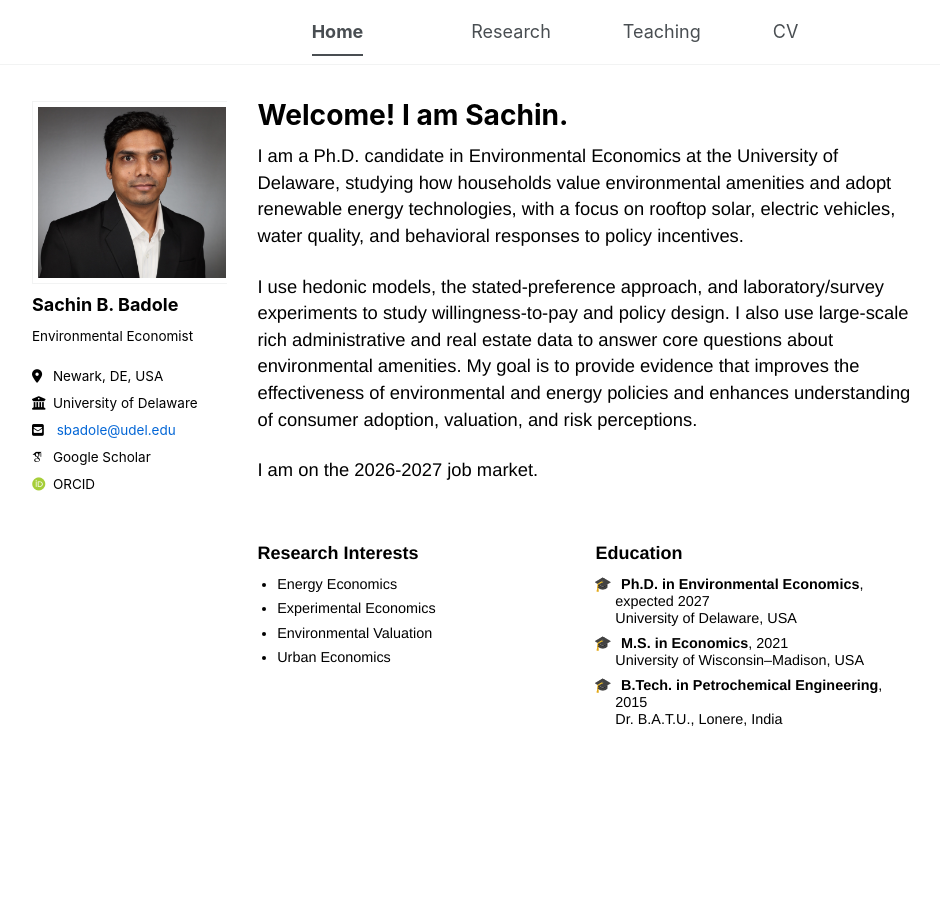
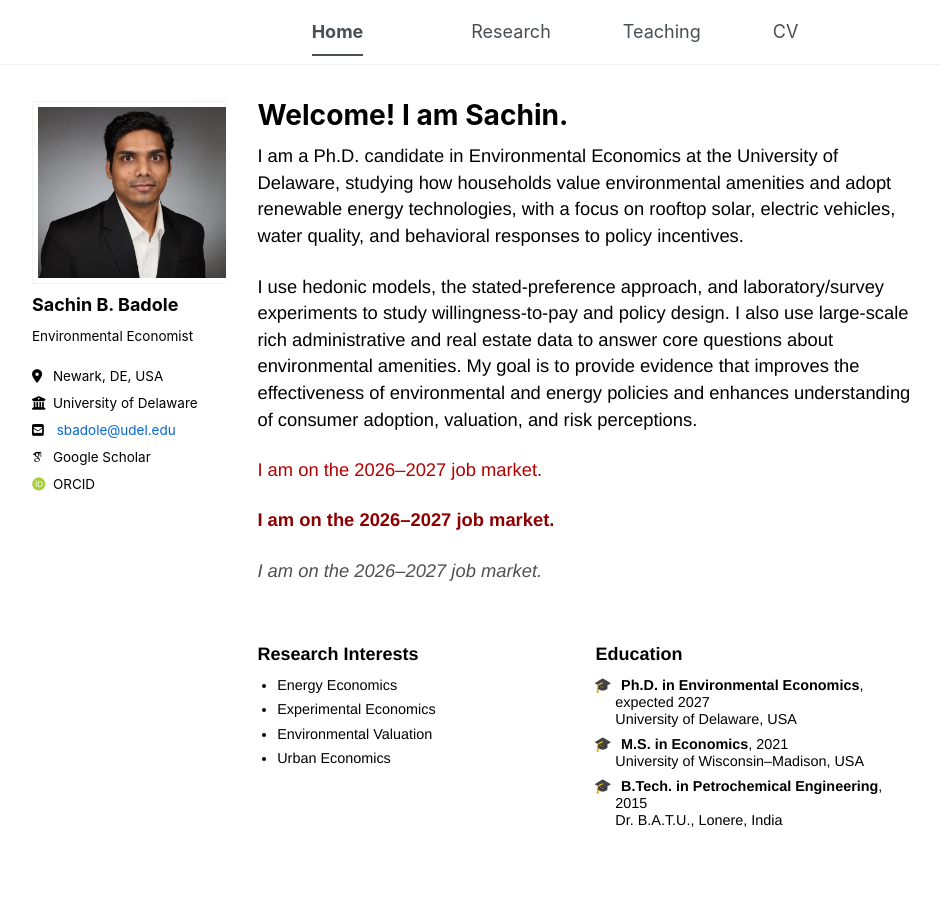
Before and after one commit to sachin-b-badole/sachin-b-badole.github.io, a Jekyll site: the page built from _pages/about.md, in a window 1280 px wide. Shown: the whole page, without its empty margins (76-1016 px from the left). Built offline with Jekyll 4.4.1, drawn with Linux system fonts in a browser that asks for light colours; some web fonts are replaced; a script bundle is joined from its source files by our own code; library files that are not in the unit come from our copies.

Commit message:
Update about.md

```diff
--- a/_pages/about.md
+++ b/_pages/about.md
@@ -12,7 +12,10 @@ I am a Ph.D. candidate in Environmental Economics at the University of Delaware,
 
 I use hedonic models, the stated-preference approach, and laboratory/survey experiments to study willingness-to-pay and policy design. I also use large-scale rich administrative and real estate data to answer core questions about environmental amenities. My goal is to provide evidence that improves the effectiveness of environmental and energy policies and enhances understanding of consumer adoption, valuation, and risk perceptions.
 
-I am on the 2026-2027 job market.
+<p style="color:#b30000;">I am on the 2026–2027 job market.</p>
+<span style="color:darkred; font-weight:bold;">I am on the 2026–2027 job market.</span>
+<p style="color:#505050; font-style:italic;">I am on the 2026–2027 job market.</p>
+
 
 <div class="two-col-row">
 
```
